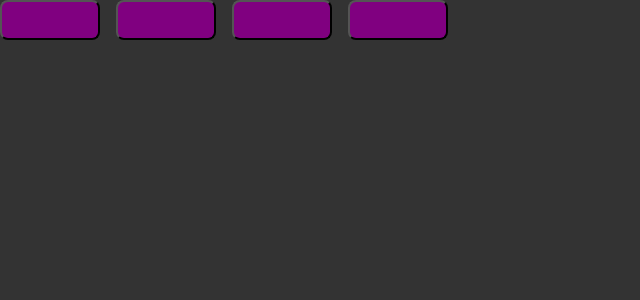
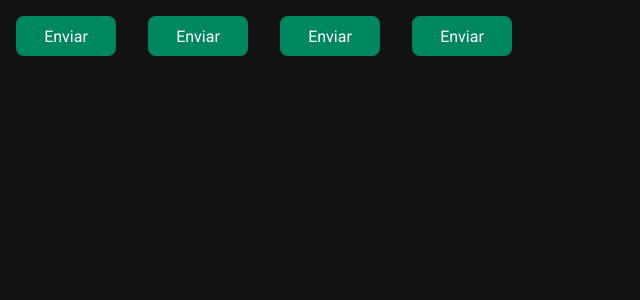
Before and after one commit to gw-rodrigues/ignite-react-2022-timer, a React (Vite) app: page / in a window 1280 px wide. Shown: the top 300 px of the page, without its empty margins (0-640 px from the left). Built offline with nearby package versions, Linux system fonts and the light colour scheme.

Commit message:
style: applying default and global styles

```diff
--- a/src/components/Button.styles.ts
+++ b/src/components/Button.styles.ts
@@ -16,11 +16,11 @@
 export const ButtonContainer = styled.button<IButtonContainerProps>`
   width: 100px;
   height: 40px;
+  border: 0;
+  border-radius: 8px;
+  margin: 1rem;
 
-  border-radius: 8px;
-  margin-right: 1rem;
-
-  background: ${(props) => props.theme.primary};
+  background: ${(props) => props.theme['green-500']};
   color: ${(props) => props.theme.white};
 
   /*
--- a/src/components/Button.tsx
+++ b/src/components/Button.tsx
@@ -5,5 +5,5 @@
 }
 
 export function Button({ variant = 'primary' }: IButtonVariants) {
-  return <ButtonContainer variant={variant} />;
+  return <ButtonContainer variant={variant}>Enviar</ButtonContainer>;
 }
--- a/src/styles/global.ts
+++ b/src/styles/global.ts
@@ -8,9 +8,20 @@
     box-sizing:border-box;
   }
 
+  :focus {
+    outline:0;
+    box-shadow: 0 0 0 2px ${(props) => props.theme['green-500']}
+  }
+
   body {
-    background: #333;
-    color: white;
+    background: ${(props) => props.theme['gray-900']};
+    color: ${(props) => props.theme['gray-300']};
+  }
+
+  body, input, text-area, button {
+    font-family: "Roboto", sans-serif;
+    font-weight: 400;
+    font-size: 1rem;
   }
 
 `;
--- a/src/styles/themes/default.ts
+++ b/src/styles/themes/default.ts
@@ -1,5 +1,21 @@
 export const defaultTheme = {
-  white: 'white',
-  primary: 'purple',
-  secondary: 'orange',
+  white: '#FFF',
+
+  'gray-100': '#E1E1E6',
+  'gray-300': '#C4C4CC',
+  'gray-400': '#8D8D99',
+  'gray-500': '#7C7C8A',
+  'gray-600': '#323238',
+  'gray-700': '#29292E',
+  'gray-800': '#202024',
+  'gray-900': '#121214',
+
+  'green-300': '#00B37E',
+  'green-500': '#00875F',
+  'green-700': '#015F43',
+
+  'red-500': '#AB222E',
+  'red-700': '#7A1921',
+
+  'yellow-500': '#FBA94C',
 };
```
